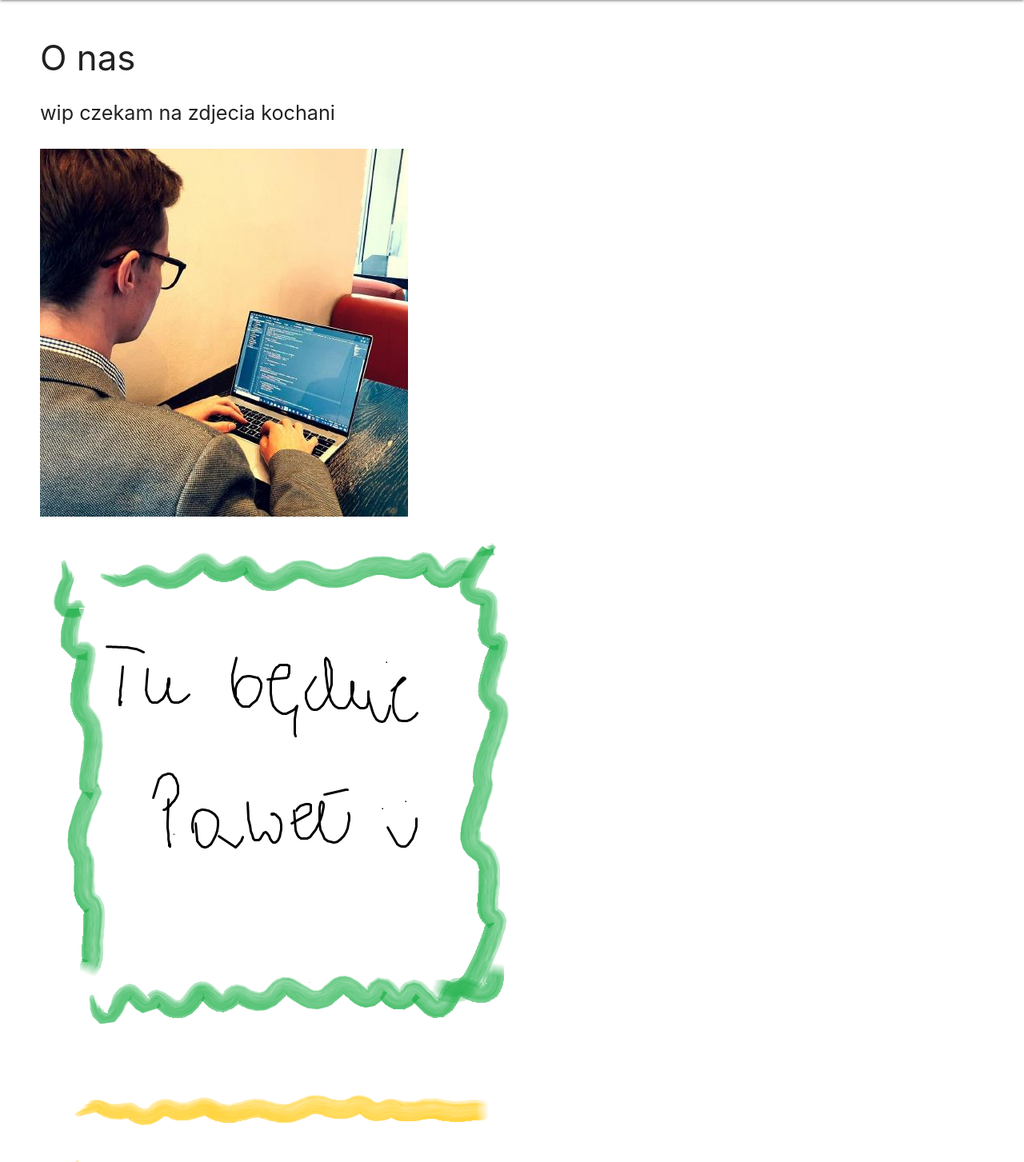
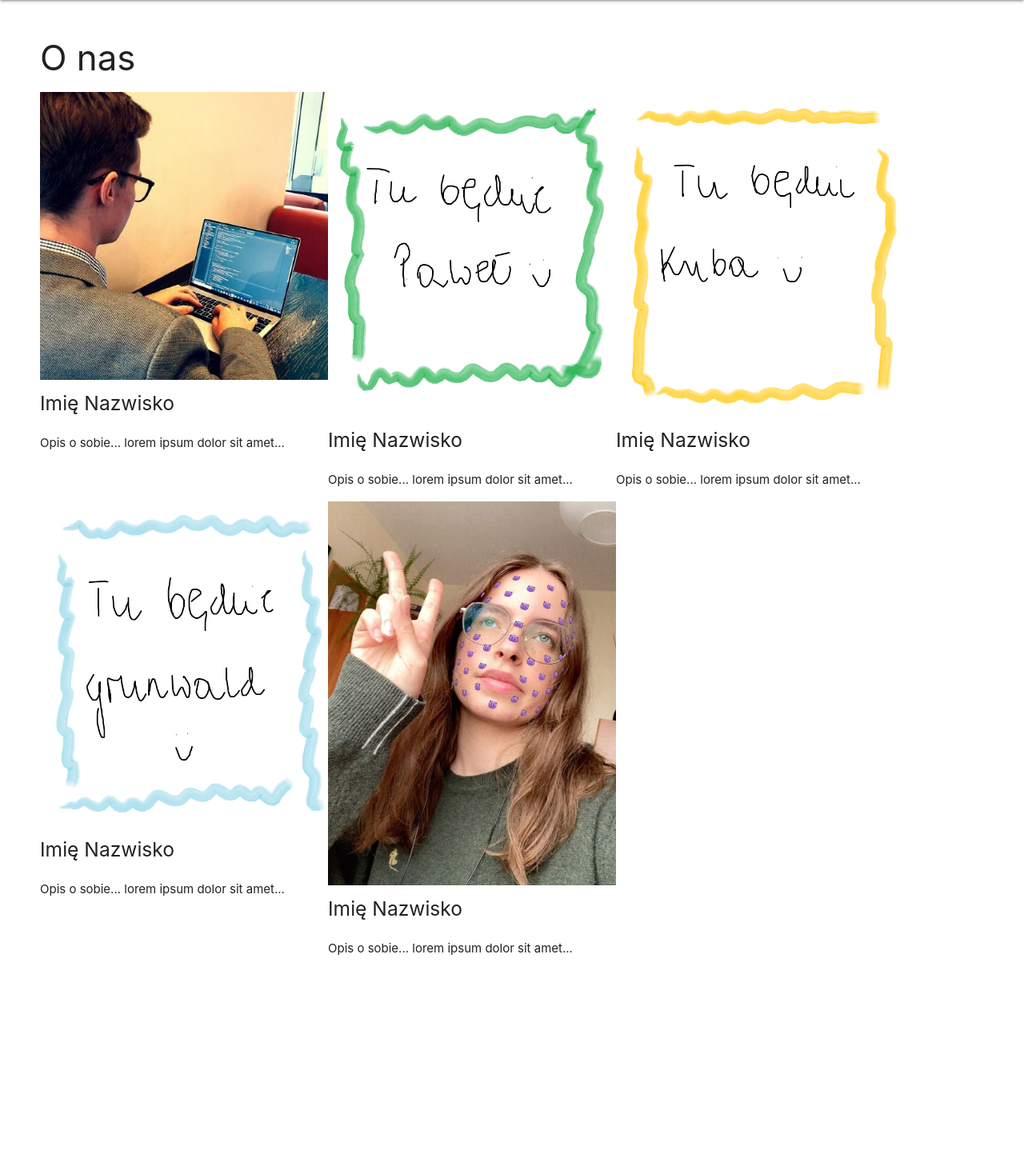
Before and after one commit to pawelduraj/wizualizacje-matematyki, a Flask app: page /about in a window 1280 px wide. Shown: the part 64-1517 px from the top of the page at 80% size. After the commit the page ends 1258 px from the top, so only its background shows below. Run offline with Flask 2, Linux system fonts and the light colour scheme.

Commit message:
/about - display flex

```diff
--- a/static/style.css
+++ b/static/style.css
@@ -54,7 +54,18 @@ div.scroll {
 
 .image {
     max-width: 100%;
+}
+
+div.flex {
     display: flex;
+    flex-wrap: wrap;
+    flex-direction: row;
+}
+
+div.flex-column {
+    display: flex;
+    flex-direction: column;
+    flex-wrap: wrap;
 }
 
 .sidenav li > a {
--- a/templates/about.html
+++ b/templates/about.html
@@ -3,11 +3,32 @@
 {% block content %}
 <div id="content" class="container z-depth-2">
     <h3>O nas</h3>
-    <p class="flow-text">wip czekam na zdjecia kochani</p>
-    <img class="image" src="{{ url_for('static', filename='pics/krzysiu2.jpg') }}" alt="Krzysiu">
-    <img class="image" src="{{ url_for('static', filename='pics/pawel.png') }}" alt="Paweł">
-    <img class="image" src="{{ url_for('static', filename='pics/kuba.png') }}" alt="Kuba">
-    <img class="image" src="{{ url_for('static', filename='pics/grunwald.png') }}" alt="Grunwald">
-    <img class="image" src="{{ url_for('static', filename='pics/wiktoria2.jpg') }}" alt="Wiktoria">
+    <div class="flex">
+        <div class="flex-column">
+            <img class="image" src="{{ url_for('static', filename='pics/krzysiu.jpg') }}" width="360" alt="Krzysiu">
+            <h5>Imię Nazwisko</h5>
+            <p>Opis o sobie... lorem ipsum dolor sit amet...</p>
+        </div>
+        <div class="flex-column">
+            <img class="image" src="{{ url_for('static', filename='pics/pawel.png') }}" width="360" alt="Paweł">
+            <h5>Imię Nazwisko</h5>
+            <p>Opis o sobie... lorem ipsum dolor sit amet...</p>
+        </div>
+        <div class="flex-column">
+            <img class="image" src="{{ url_for('static', filename='pics/kuba.png') }}" width="360" alt="Kuba">
+            <h5>Imię Nazwisko</h5>
+            <p>Opis o sobie... lorem ipsum dolor sit amet...</p>
+        </div>
+        <div class="flex-column">
+            <img class="image" src="{{ url_for('static', filename='pics/grunwald.png') }}" width="360" alt="Grunwald">
+            <h5>Imię Nazwisko</h5>
+            <p>Opis o sobie... lorem ipsum dolor sit amet...</p>
+        </div>
+        <div class="flex-column">
+            <img class="image" src="{{ url_for('static', filename='pics/wiktoria.jpg') }}" width="360" alt="Wiktoria">
+            <h5>Imię Nazwisko</h5>
+            <p>Opis o sobie... lorem ipsum dolor sit amet...</p>
+        </div>
+    </div>
 </div>
 {% endblock %}
```
Also changed, not shown: static/pics/krzysiu.jpg (renamed from static/pics/krzysiu2.jpg), static/pics/wiktoria.jpg (renamed from static/pics/wiktoria2.jpg), templates/404.html (line endings or trailing spaces), templates/logarithms.html (line endings or trailing spaces), templates/problems.html (line endings or trailing spaces), templates/quadratics.html (line endings or trailing spaces), templates/quiz.html (line endings or trailing spaces), templates/sequences.html (line endings or trailing spaces).
